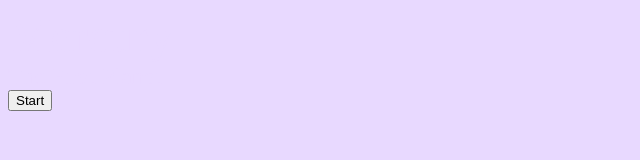
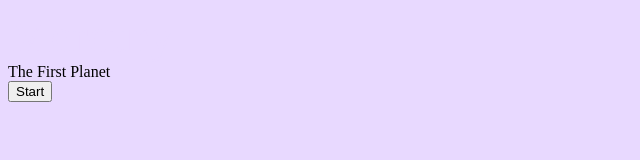
Before and after one commit to ye0s/Mercury, a plain HTML site: page index.html in a window 1280 px wide. Shown: the whole page, without its empty margins (0-640 px from the left). Drawn offline with Linux system fonts and the light colour scheme.

Commit message:
Update index.html

```diff
--- a/index.html
+++ b/index.html
@@ -3,7 +3,7 @@
 <body bgcolor = #E8D9FF>
     <font color = #E8D9FF size= 10>
 Mercury </font>
-<div> <font color = #E8D9FF size= 5> The First Planet </div> </font>
+<div> The First Planet </div>
 <button type="button" onclick="init()">Start</button>
 <div id="webcam-container"></div>
 <div id="label-container"></div>
```
